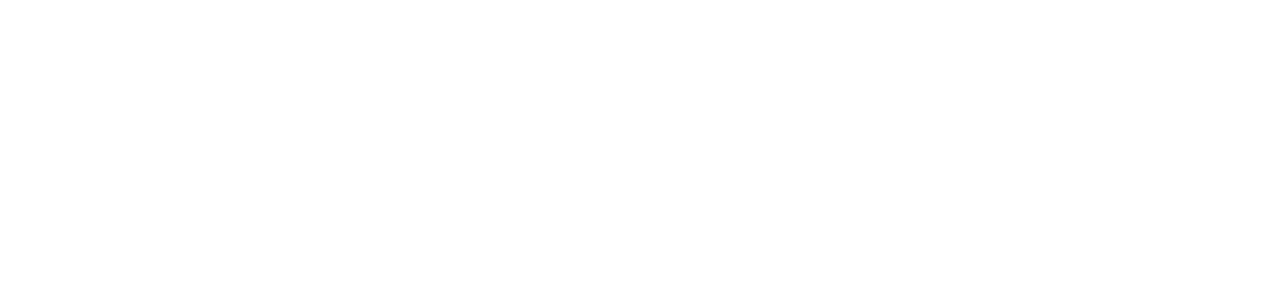
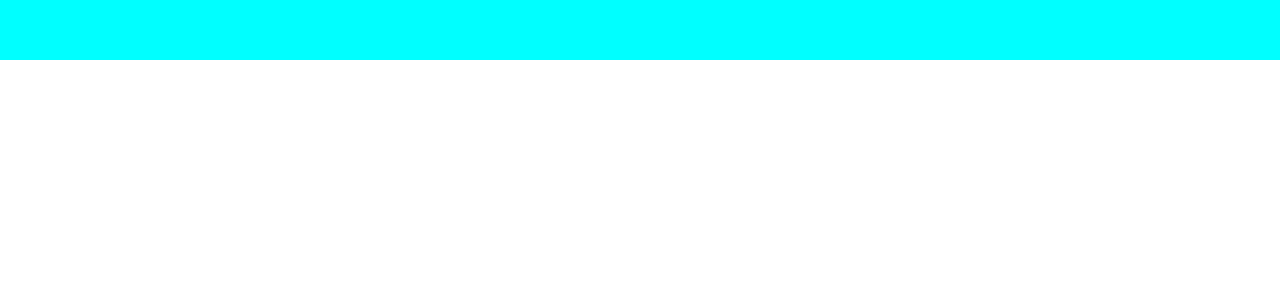
Before and after one commit to jtzook/generate-resume, a Vue app: page / in a window 1280 px wide. Shown: the top 300 px of the page. Built offline with nearby package versions, Linux system fonts and the light colour scheme.

Commit message:
grid layout WIP - nav bar

```diff
--- a/src/App.vue
+++ b/src/App.vue
@@ -3,7 +3,7 @@
 
 <template>
   <div class="layout">
-    <div></div>
+    <div class="header"></div>
     <div></div>
     <div></div>
   </div>
@@ -19,7 +19,15 @@
 
 .layout {
   display: grid;
-  grid-template-columns: [sidebar-left] auto [content] 800px [sidebar-right] auto;
+  grid-template-columns: [sidebar-left] auto [content] 800px [sidebar-right] auto [end];
   grid-template-rows: [header] 60px [body] auto [footer] 60px;
 }
+
+.header {
+  grid-column-start: sidebar-left;
+  grid-column-end: end;
+  grid-row-start: header;
+  /* grid-row-end: 3; */
+  background-color: aqua;
+}
 </style>
```
